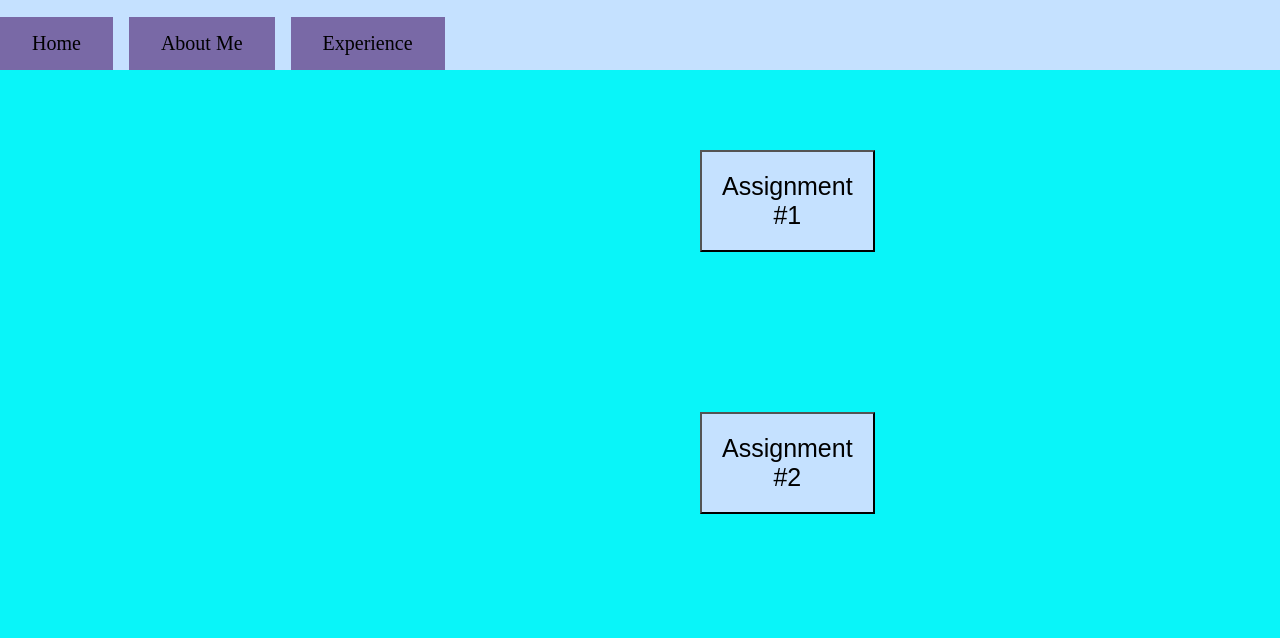
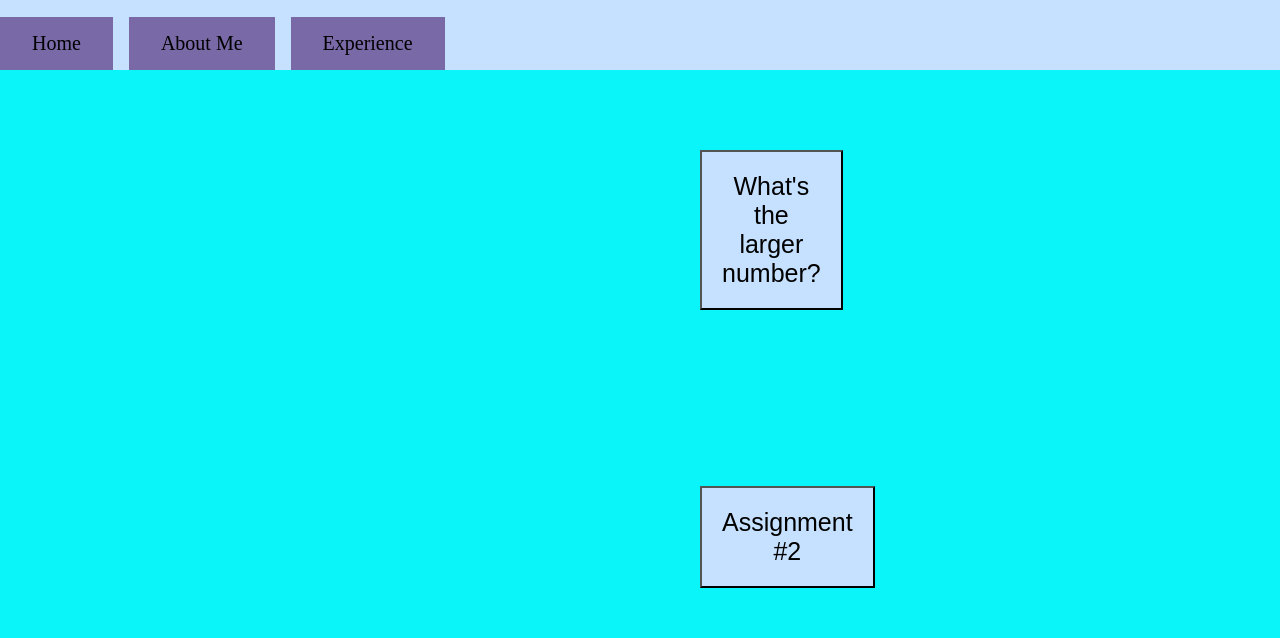
Before and after one commit to MahmoudM828060/portfolio-site, a plain HTML site: page pages/assignments.html in a window 1280 px wide. Shown: the part 162-800 px from the top of the page. Drawn offline with Linux system fonts and the light colour scheme.

Commit message:
assignment

```diff
--- a/pages/assignments.html
+++ b/pages/assignments.html
@@ -21,8 +21,10 @@
 <a href="experience.html">Experience</a>
 </div>
 
-<div class="box">
-    <button onclick="comingsoon()" class="button">Assignment #1</button>
+ <!--first button on projects, larger number function-->
+ <div class="box">
+  <button onclick="largernumber()" class="button">What's the larger number?</button>
+  <p id="largerNum"></p>
 </div>
 <div class="box">
   <button onclick="comingsoon()" class="button">Assignment #2</button>
--- a/scripts/main.js
+++ b/scripts/main.js
@@ -4,7 +4,19 @@
     alert("Hello " + name);
   }
 
-/*code for all assignment buttons*/
-  function comingsoon() {
-    alert("This assignment has not been completed.");
+  /* Assignment button 1, find larger number button*/
+function largernumber(){
+  let num1 = parseInt(prompt("Enter your first number: "));
+  let num2 =  parseInt(prompt("Enter your second number: "));
+  let output = ""
+  if (num1 > num2){ //if first number is larger than second, output first
+    output = num1;
+  } else if (num1 == num2){ // otherwise, if they are equal, output this
+    output = "The numbers you entered are equal!";
+  } else if (num2 > num1){ // if num 2 is larger, output this
+    output = num2;
+  } else { // if there arent sufficient numbers for the function to work
+    output = "Invalid Output";
   }
+  document.getElementById("largerNum").innerHTML = output;
+}
```
